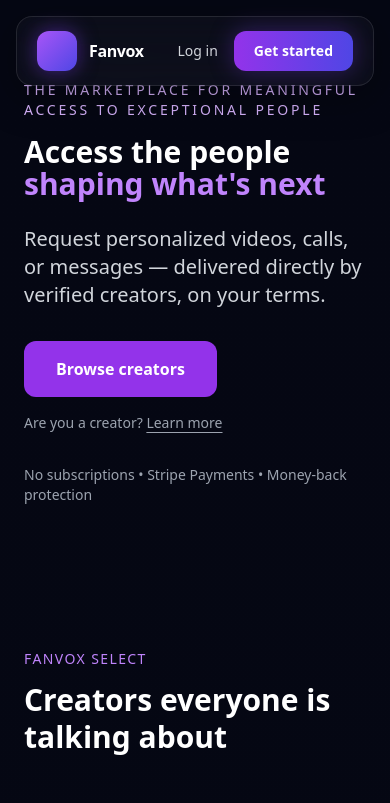
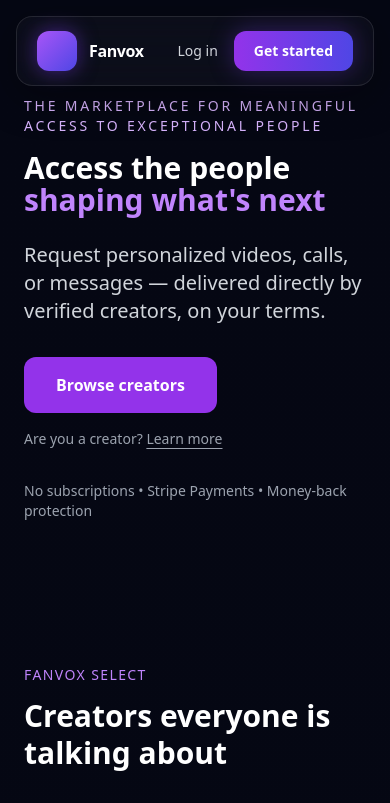
Before and after one commit to rafatorquetti/fanvox-landing, a Next.js app: page /en in a window 390 px wide. Shown: the top 803 px of the page. Built offline with nearby package versions, Linux system fonts and the light colour scheme.

Commit message:
Fix mobile hero overlap with navbar

```diff
--- a/src/app/[locale]/page.tsx
+++ b/src/app/[locale]/page.tsx
@@ -42,7 +42,7 @@
   return (
     <main className="relative z-10">
       {/* HERO */}
-      <section className="px-6 pt-20 pb-16 md:pt-28 md:pb-24 lg:pt-32 lg:pb-28">
+      <section className="px-6 pt-24 pb-16 md:pt-28 md:pb-24 lg:pt-32 lg:pb-28">
         <div className="mx-auto w-full max-w-6xl grid grid-cols-1 lg:grid-cols-2 gap-12 sm:gap-16 lg:gap-20 items-center">
           <div>
             <p className="mb-4 text-sm tracking-[0.2em] text-purple-300 uppercase">
```
